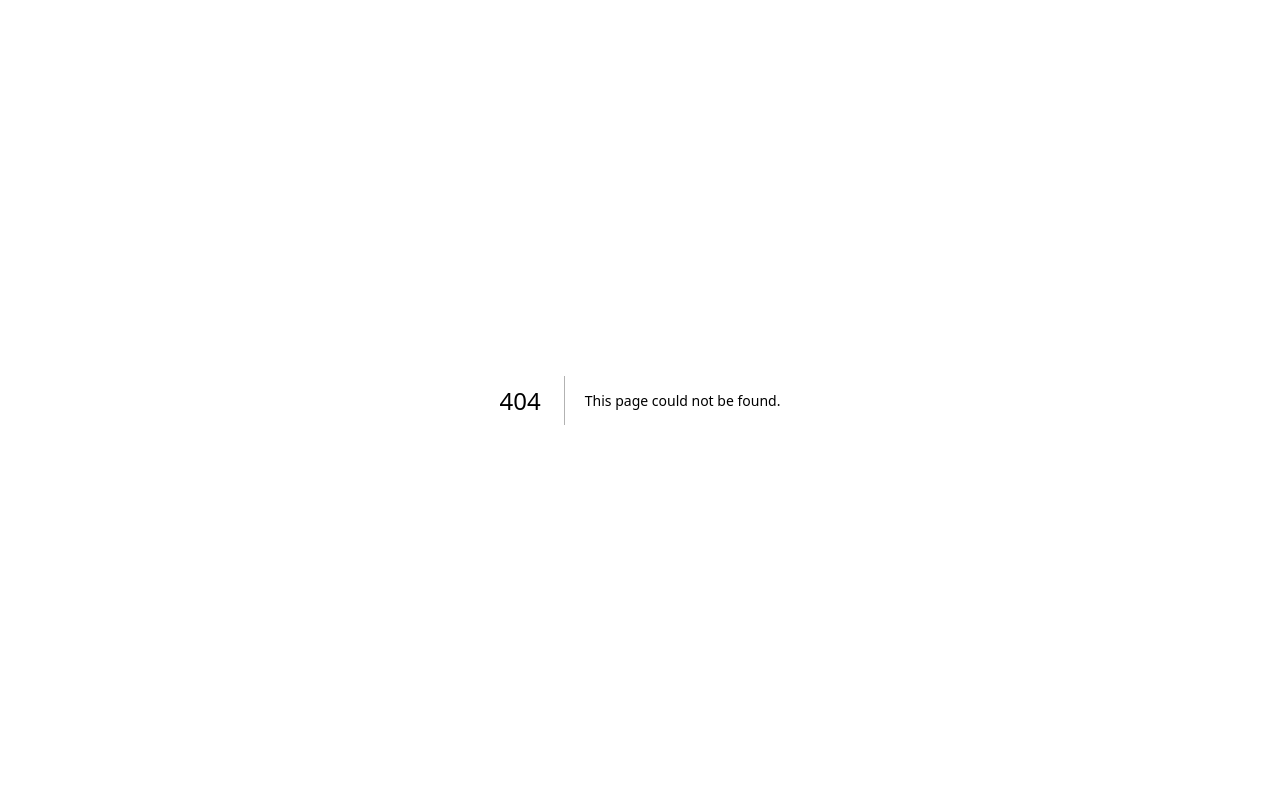
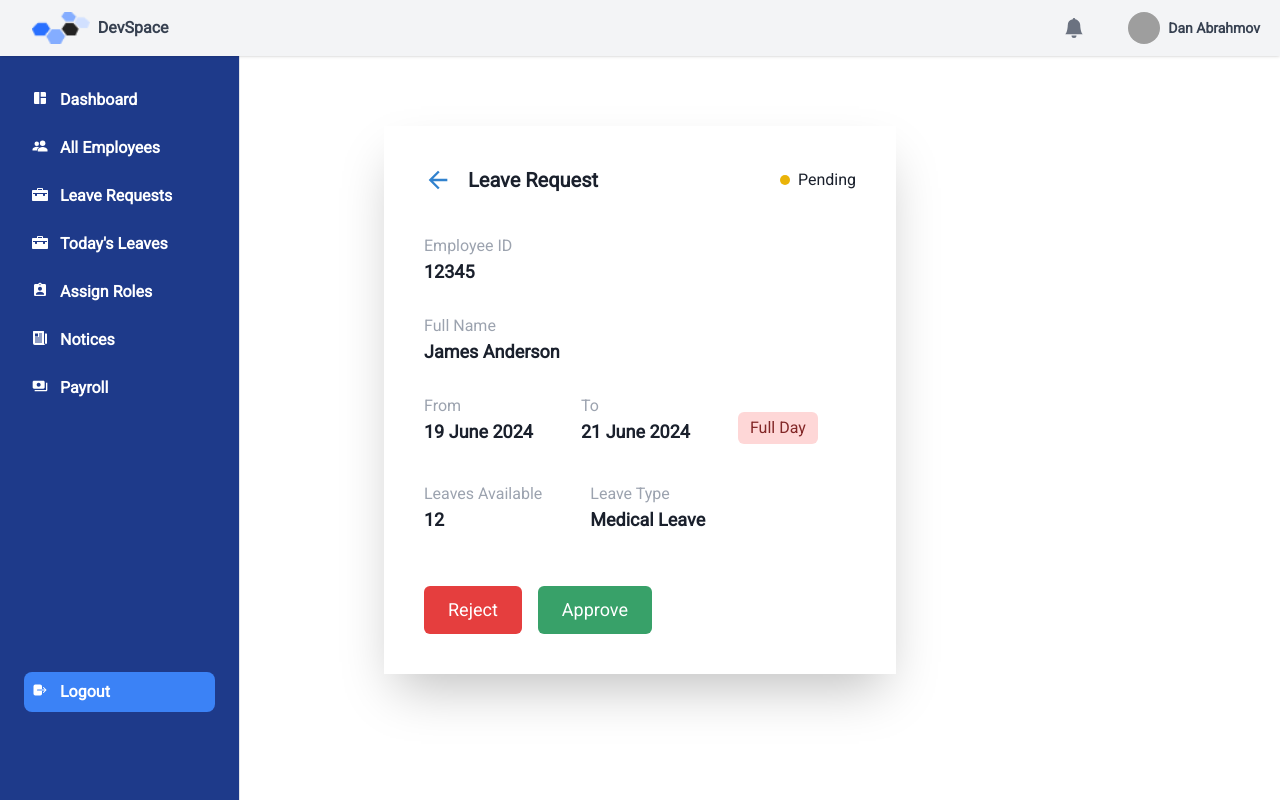
Before and after one commit to groupCAgile/dev-space-hrm, a Next.js app: page /home/leave-requests/view-leave in a window 1280 px wide. Before the commit this address had no page. Built offline with nearby package versions, Linux system fonts and the light colour scheme; grey boxes are pictures that could not be loaded.

Commit message:
leave requests FE

```diff
--- /dev/null
+++ b/app/home/leave-requests/client-page.tsx
@@ -0,0 +1,84 @@
+"use client";
+
+import { Spinner, Alert, AlertIcon, Button, Tag, TagLabel } from "@chakra-ui/react";
+import { useRouter } from "next/navigation";
+import { SearchIcon } from "@chakra-ui/icons";
+import { useState, useEffect } from "react";
+import React from "react";
+import Link from "next/link";
+
+export default function LeaveClientPage() {
+    const [employees, setEmployees] = useState<any[]>([]);
+    const [loading, setLoading] = useState<boolean>(true);
+    const [error, setError] = useState<string | null>(null);
+
+    return (
+        <div className="min-h-screen flex justify-center">
+            <div className="max-w-[1160px] mt-20 ml-44 mb-5 w-full bg-white shadow-lg rounded-lg">
+                <div className="p-4">
+                    <div className="flex justify-between">
+                        <h1 className="text-2xl font-bold mb-4">Leaves</h1>
+                        <div className="relative mb-10 bg-blue-50 rounded-lg">
+                            <input
+                                type="text"
+                                className="w-full px-4 py-2 rounded-lg bg-blue-50 focus:outline-none focus:ring-2 focus:ring-blue-600"
+                            />
+                            <div className="absolute right-2 top-2">
+                                <SearchIcon className="w-5 h-5 text-gray-500" />
+                            </div>
+                        </div>
+                    </div>
+                    <div className="overflow-y-auto">
+                        <div className="emp-entry flex items-center p-2 mb-2 bg-blue-50 rounded-lg justify-between">
+                            <div className="flex items-center">
+                                <img
+                                    className="w-10 h-10 rounded-full"
+                                />
+                                <h2 className="text-sm font-regular ml-4">
+                                    James Anderson
+                                </h2>
+                            </div>
+                            <h2 className="text-sm font-regular">
+                                18 June 2024 to 18 June 2024 (1)
+                            </h2>
+                            <Tag size="lg" key="lg" variant='subtle' colorScheme='red'>
+                                <TagLabel>Full Day</TagLabel>
+                            </Tag>
+                            <h2 className="text-sm font-regular">
+                                Casual Leave
+                            </h2>
+                            <div className="flex items-center">
+                                <div className="w-2.5 h-2.5 bg-yellow-500 rounded-full mr-2"></div>
+                                <h1 className="font-regular text-sm">Pending</h1>
+                            </div>
+                            <div className="flex flex-row gap-[16px]">
+                                <Button
+                                    name="reject"
+                                    id="reject"
+                                    colorScheme="red"
+                                    variant="solid"
+                                    type="submit"
+                                    size="sm"
+                                    fontWeight="500"
+                                >
+                                    Reject
+                                </Button>
+                                <Button
+                                    name="approve"
+                                    id="approve"
+                                    colorScheme="green"
+                                    variant="solid"
+                                    type="submit"
+                                    size="sm"
+                                    fontWeight="500"
+                                >
+                                    Approve
+                                </Button>
+                            </div>
+                        </div>
+                    </div>
+                </div>
+            </div>
+        </div>
+    );
+}
--- /dev/null
+++ b/app/home/leave-requests/page.tsx
@@ -0,0 +1,9 @@
+import React from "react";
+import LeaveClientPage from "./client-page";
+import { getDb } from "@/lib/database";
+
+export default async function LeavePage() {
+    const db = await getDb();
+
+    return <LeaveClientPage />;
+}
--- /dev/null
+++ b/app/home/leave-requests/view-leave/client-page.tsx
@@ -0,0 +1,97 @@
+"use client";
+
+import { Avatar, AvatarBadge, Button, Input, Select, Tag, TagLabel } from "@chakra-ui/react";
+import { FaRegTrashAlt } from "react-icons/fa";
+import React, { useState } from "react";
+import toast from "react-hot-toast";
+import { useRouter } from "next/navigation";
+import { ArrowBackIcon } from "@chakra-ui/icons";
+
+export default function ViewLeaveClientPage() {
+
+    return (
+        <div className="w-full h-full flex items-center justify-center">
+            <div className="w-2/5 h-auto shadow-2xl p-10">
+                <div className="flex justify-between items-center pb-10">
+                    <div className="flex flex-row gap-[16px]">
+                        <a className="cursor-pointer">
+                            <ArrowBackIcon color="blue.500" boxSize="28px" />
+                        </a>
+                        <h1 className="text-xl font-bold">Leave Request</h1>
+                    </div>
+                    <div className="flex items-center">
+                        <div className="w-2.5 h-2.5 bg-yellow-500 rounded-full mr-2"></div>
+                        <h1 className="font-regular text-md">Pending</h1>
+                    </div>
+                </div>
+                <div className="flex justify-between">
+                    <div>
+                        <form className="flex flex-col space-y-3">
+                            <div>
+                                <div className="mb-2 block">
+                                    <label htmlFor="emp_id" className="font-regular text-gray-400 text-m mb-4">Employee ID</label>
+                                    <h1 className="font-semibold text-lg mb-4">12345</h1>
+                                </div>
+                            </div>
+                            <div>
+                                <div className="mb-2 block">
+                                    <label htmlFor="full_name" className="font-regular text-gray-400 text-m mb-4">Full Name</label>
+                                    <h1 className="font-semibold text-lg mb-4">James Anderson</h1>
+                                </div>
+                            </div>
+                            <div className="flex w-[520px] justify-start items-center">
+                                <div className="mb-2 block mr-12">
+                                    <label htmlFor="start_date" className="font-regular text-gray-400 text-m mb-4">From</label>
+                                    <h1 className="font-semibold text-lg mb-4">19 June 2024</h1>
+                                </div>
+                                <div className="mb-2 block mr-12">
+                                    <label htmlFor="end_date" className="font-regular text-gray-400 text-m mb-4">To</label>
+                                    <h1 className="font-semibold text-lg mb-4">21 June 2024</h1>
+                                </div>
+                                <div className="mb-2 block mr-12">
+                                    <Tag size="lg" key="lg" variant='subtle' colorScheme='red'>
+                                        <TagLabel>Full Day</TagLabel>
+                                    </Tag>
+                                </div>
+                            </div>
+                            <div className="flex w-[520px] justify-start items-center">
+                                <div className="mb-2 block mr-12">
+                                    <label htmlFor="leaves_available" className="font-regular text-gray-400 text-m mb-4">Leaves Available</label>
+                                    <h1 className="font-semibold text-lg mb-4">12</h1>
+                                </div>
+                                <div className="mb-2 block mr-12">
+                                    <label htmlFor="type" className="font-regular text-gray-400 text-m mb-4">Leave Type</label>
+                                    <h1 className="font-semibold text-lg mb-4">Medical Leave</h1>
+                                </div>
+                            </div>
+                            <div className="flex flex-row gap-[16px] pt-4">
+                                <Button
+                                    name="reject"
+                                    id="reject"
+                                    colorScheme="red"
+                                    variant="solid"
+                                    type="submit"
+                                    size="lg"
+                                    fontWeight="500"
+                                >
+                                    Reject
+                                </Button>
+                                <Button
+                                    name="approve"
+                                    id="approve"
+                                    colorScheme="green"
+                                    variant="solid"
+                                    type="submit"
+                                    size="lg"
+                                    fontWeight="500"
+                                >
+                                    Approve
+                                </Button>
+                            </div>
+                        </form>
+                    </div>
+                </div>
+            </div>
+        </div>
+    );
+}
--- /dev/null
+++ b/app/home/leave-requests/view-leave/page.tsx
@@ -0,0 +1,9 @@
+import React from "react";
+import ViewLeaveClientPage from "./client-page";
+import { getDb } from "@/lib/database";
+
+export default async function ViewLeavePage() {
+    const db = await getDb();
+
+    return <ViewLeaveClientPage />;
+}
```
